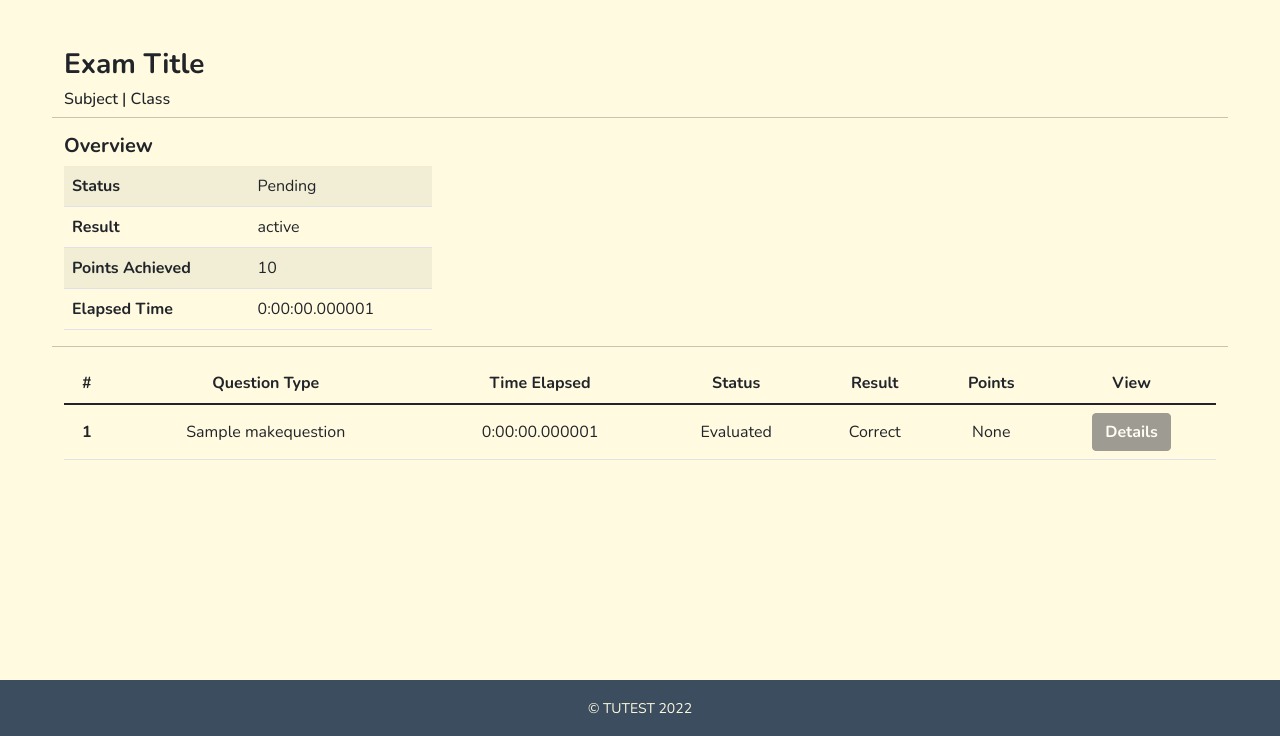
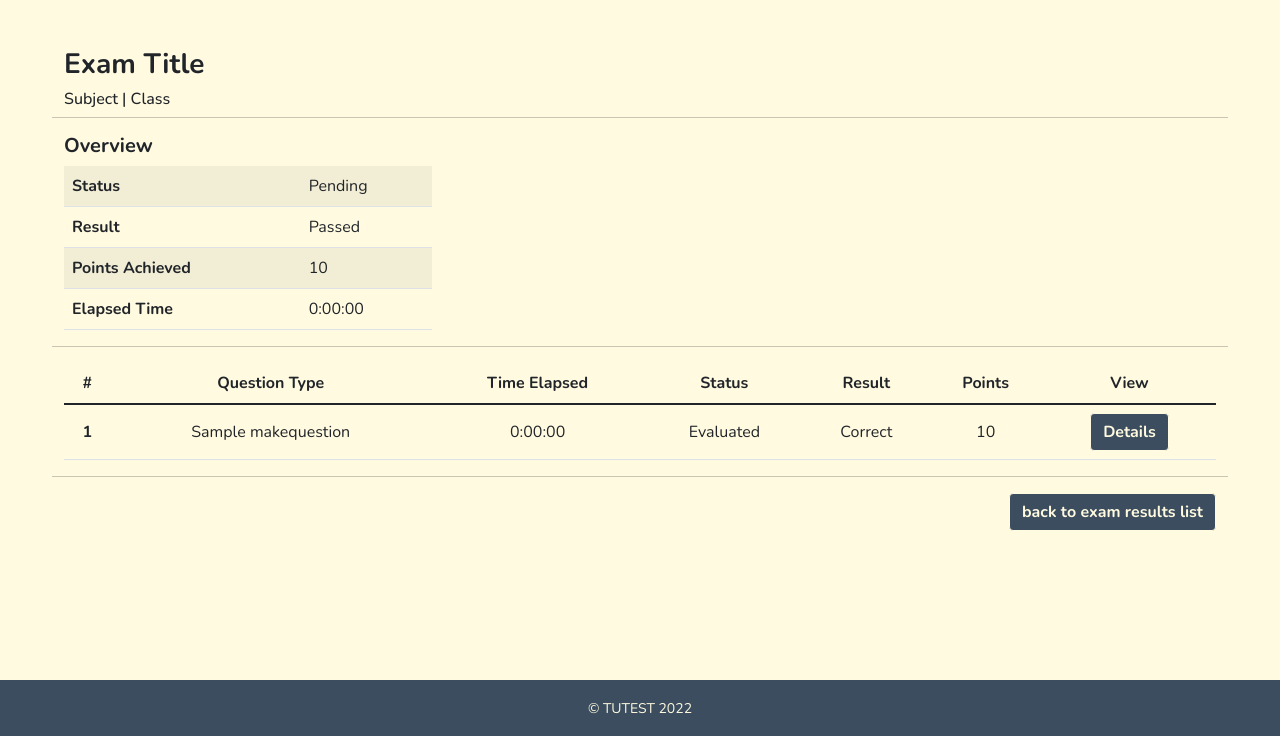
Before and after one commit to GcvKishore/TMS, a Django app: page /exam/exam-result/1 in a window 1280 px wide. Shown: the part 83-819 px from the top of the page. Run offline with Django 4.2, Linux system fonts and the light colour scheme; a user stored in the database is signed in; tables that the repository leaves empty hold one stand-in row (values such as "Sample post").

Commit message:
Add Tutee results page
Now tutee can also check results

```diff
--- a/exam_app/functions.py
+++ b/exam_app/functions.py
@@ -1,9 +1,11 @@
 from .models import *
+from datetime import datetime, date
+import time
 
 
-def validate_answers(user_answers, correct_answers):
+def validate_answers(user_answers, correct_answers, points):
     if len(user_answers) != len(correct_answers):
-        return 'Incorrect'
+        return 'Incorrect', 0
 
     user_inputs = []
     for answer in user_answers:
@@ -15,22 +17,30 @@ def validate_answers(user_answers, correct_answers):
 
     for user_answer in user_inputs:
         if user_answer not in answers:
-            return 'Incorrect'
+            return 'Incorrect', 0
 
-    return 'Correct'
+    return 'Correct', points
 
 
 def checkUserAnswers(exam_details_id):
     exam_details = UserExamDetails.objects.get(id=exam_details_id)
-    print("passed")
 
     username = exam_details.username
     exam = exam_details.exam
     questions = MakeQuestion.objects.filter(exam_model__id=exam.id).order_by('pk')
-    print(len(questions))
+
+    total_time_elapsed = datetime.strptime('00:00:00.000000', '%H:%M:%S.%f')
 
     for question in questions:
         user_question_details = UserQuestionDetails.objects.get(question=question.id, exam_details=exam_details)
+
+        start_time = user_question_details.start_time
+        end_time = user_question_details.end_time
+        time_elapsed = datetime.combine(date.today(), end_time) - datetime.combine(date.today(), start_time)
+        total_time_elapsed += time_elapsed
+        user_question_details.time_elapsed = time_elapsed
+        user_question_details.save()
+
         if not question.evaluation_type or None:
             UserResults.objects.filter(username=username, exam_details=exam_details,
                                        question=question).delete()
@@ -39,40 +49,49 @@ def checkUserAnswers(exam_details_id):
                 exam_details=exam_details,
                 question_type=question.question_type,
                 question=question,
+                question_details=user_question_details,
                 status='Pending',
                 result='Pending',
                 points=0,
                 time_elapsed=user_question_details.time_elapsed
             ).save()
-            return
-
-        user_answers = UserAnswerTextInput.objects.filter(question=user_question_details.id)
-        correct_answers = Answer.objects.filter(question=question.id)
-
-        result = validate_answers(user_answers, correct_answers)
-
-        UserResults.objects.filter(username=username, exam_details=exam_details,
-                                   question=question).delete()
-        UserResults.objects.create(
-            username=username,
-            exam_details=exam_details,
-            question_type=question.question_type,
-            question=question,
-            status='Evaluated',
-            result=result,
-            points=None,
-            time_elapsed=user_question_details.time_elapsed
-        ).save()
+        else:
+            user_answers = UserAnswerTextInput.objects.filter(question=user_question_details.id)
+            correct_answers = Answer.objects.filter(question=question.id)
+            result, points = validate_answers(user_answers, correct_answers, question.max_points)
+            UserResults.objects.filter(username=username, exam_details=exam_details,
+                                       question=question).delete()
+            UserResults.objects.create(
+                username=username,
+                exam_details=exam_details,
+                question_type=question.question_type,
+                question_details=user_question_details,
+                question=question,
+                status='Evaluated',
+                result=result,
+                points=points,
+                time_elapsed=user_question_details.time_elapsed
+            ).save()
 
     all_exam_questions_results = UserResults.objects.filter(exam_details=exam_details.id, username=username)
 
+    print(total_time_elapsed)
+    total_points = 0
+
+    exam_details.result_status = 'Passed'
     for exam_question_result in all_exam_questions_results:
         if exam_question_result.status == 'Pending':
             exam_details.status = 'Pending'
             exam_details.result_status = 'Pending'
             exam_details.save()
-            return
         if exam_question_result.result == 'Incorrect':
             exam_details.result_status = 'Failed'
-            exam_details.save()
-    return None
+        total_points += exam_question_result.points
+
+    start_time = exam_details.start_time
+    end_time = exam_details.end_time
+    time_elapsed = datetime.combine(date.today(), end_time) - datetime.combine(date.today(), start_time)
+    exam_details.time_elapsed = time_elapsed
+    exam_details.overall_points = total_points
+    exam_details.save()
+    return
--- a/exam_app/models.py
+++ b/exam_app/models.py
@@ -53,7 +53,10 @@ class UserExamDetails(models.Model):
     status = models.CharField(max_length=64, blank=True)
     result_status = models.CharField(max_length=64, blank=True, null=True)
     overall_points = models.IntegerField(blank=True, null=True)
+    start_time = models.TimeField(null=True, default=None)
+    end_time = models.TimeField(null=True, default=None)
     time_elapsed = models.DurationField(null=True)
+    date = models.DateTimeField(auto_now=True, null=True)
 
 
 class UserQuestionDetails(models.Model):
@@ -61,6 +64,8 @@ class UserQuestionDetails(models.Model):
     exam_details = models.ForeignKey('UserExamDetails', on_delete=models.CASCADE)
     points = models.IntegerField(blank=True, null=True)
     evaluation_status = models.CharField(max_length=64, blank=True, null=True)
+    start_time = models.TimeField(null=True, default=None)
+    end_time = models.TimeField(null=True, default=None)
     time_elapsed = models.DurationField(null=True)
 
 
@@ -78,8 +83,9 @@ class UserAnswerFileUpload(models.Model):
 
 class UserResults(models.Model):
     username = models.CharField(max_length=64)
-    question_type = models.CharField(max_length=64, default="")
+    question_type = models.CharField(max_length=64)
     exam_details = models.ForeignKey('UserExamDetails', on_delete=models.CASCADE)
+    question_details = models.ForeignKey('UserQuestionDetails', on_delete=models.CASCADE)
     question = models.ForeignKey('MakeQuestion', on_delete=models.CASCADE)
     status = models.CharField(max_length=64)
     result = models.CharField(max_length=64)
--- a/exam_app/urls.py
+++ b/exam_app/urls.py
@@ -13,4 +13,7 @@ urlpatterns = [
     path('<int:exam_id>/<int:question_index>', views.takeExam, name="takeExam"),
     path('exam-summary/<int:exam_details_id>', views.examSummary, name="exam-summary"),
     path('exam-result/<int:exam_details_id>', views.examResult, name="exam-result"),
+    path('exam-results-list/<int:exam_id>', views.examResultsList, name="tutee-exam-results-list"),
+    path('<int:exam_details_id>/view_question_result/<int:question_details>', views.questionResult,
+         name="question-result"),
 ]
--- a/exam_app/views.py
+++ b/exam_app/views.py
@@ -4,7 +4,7 @@ from .models import MakeExam, MakeQuestion, Option, Answer, UserExamDetails, Use
     UserAnswerFileUpload, UserAnswerTextInput, UserResults
 from .functions import checkUserAnswers
 # additional modules
-from datetime import date
+from datetime import datetime
 
 
 # Create your views here.
@@ -168,6 +168,7 @@ def generateFITB(question_text, answers):
 
 
 def takeExam(request, exam_id, question_index):
+    now = datetime.now()
     if request.method == 'POST':
         username = request.user.username
 
@@ -176,8 +177,9 @@ def takeExam(request, exam_id, question_index):
 
         exam_details = UserExamDetails.objects.get(exam=exam_id, username=username)
 
-        UserQuestionDetails.objects.filter(question=question, exam_details=exam_details).delete()
-        question_details = UserQuestionDetails.objects.create(question=question, exam_details=exam_details)
+        question_details = UserQuestionDetails.objects.get(question=question, exam_details=exam_details)
+        question_details.end_time = now.strftime("%H:%M:%S")
+        question_details.save()
 
         count = 0
         for user_input in request.POST:
@@ -200,6 +202,7 @@ def takeExam(request, exam_id, question_index):
         else:
             exam_details.status = 'Completed'
             exam_details.result_status = 'Pending'
+            exam_details.end_time = now.strftime("%H:%M:%S")
             exam_details.save()
             return redirect('exam_app:exam-summary', exam_details.id)
 
@@ -210,7 +213,9 @@ def takeExam(request, exam_id, question_index):
 
     exam_details = UserExamDetails.objects.filter(exam=exam_id, username=username)
     if len(exam_details) == 0:
-        UserExamDetails.objects.create(username=username, exam=exam, status=status).save()
+        UserExamDetails.objects.create(username=username, exam=exam, status=status,
+                                       start_time=now.strftime("%H:%M:%S")).save()
+    exam_details = UserExamDetails.objects.get(exam=exam_id, username=username)
 
     # get exam object and linked questions(sorted)
     questions = MakeQuestion.objects.filter(exam_model__id=exam_id).order_by('pk')
@@ -223,6 +228,10 @@ def takeExam(request, exam_id, question_index):
 
     if question.question_type == "Fill In The Blanks":
         question_text = generateFITB(question.question_text, answers)
+
+    UserQuestionDetails.objects.filter(question=question, exam_details=exam_details).delete()
+    UserQuestionDetails.objects.create(question=question, exam_details=exam_details,
+                                       start_time=now.strftime("%H:%M:%S"))
 
     return render(request, 'exam_app/take-exam.html', {
         'exam': exam,
@@ -248,8 +257,35 @@ def examResult(request, exam_details_id):
 
     username = request.user.username
     exam_details = UserExamDetails.objects.get(username=username, id=exam_details_id)
+    exam_id = exam_details.exam_id
     all_exam_questions_results = UserResults.objects.filter(exam_details=exam_details.id, username=username)
     return render(request, 'exam_app/exam-result.html', {
         'exam_details': exam_details,
         'all_exam_questions_results': all_exam_questions_results,
+        'exam_details_id': exam_details_id,
+        'exam_id': exam_id,
     })
+
+
+def examResultsList(request, exam_id):
+    exam = MakeExam.objects.get(id=exam_id)
+    exam_details = UserExamDetails.objects.filter(exam=exam_id, username=request.user.username)
+    return render(request, 'exam_app/tutee-exam-results-list.html', {
+        'all_exam_details': exam_details,
+        'exam': exam,
+    })
+
+
+def questionResult(request, exam_details_id, question_details):
+    user_question_details = UserQuestionDetails.objects.get(id=question_details)
+
+    question_id = user_question_details.question_id
+    question = MakeQuestion.objects.get(id=question_id)
+
+    user_inputs = UserAnswerTextInput.objects.filter(question=user_question_details)
+
+    return render(request, 'exam_app/question-result-details.html', {
+        'question': question,
+        'user_inputs': user_inputs,
+        'exam_details_id': exam_details_id,
+    })
--- a/templates/exam_app/exam-result.html
+++ b/templates/exam_app/exam-result.html
@@ -58,14 +58,20 @@
                         <td>{{ question_result.result }}</td>
                         <td>{{ question_result.points }}</td>
                         <td>
-                            <a href="">
-                                <button type="button" class="btn btn-primary" disabled>Details</button>
+                            <a href="{% url 'exam_app:question-result' exam_details_id question_result.question_details_id %}">
+                                <button type="button" class="btn btn-primary">Details</button>
                             </a>
                         </td>
                     </tr>
                 {% endfor %}
                 </tbody>
             </table>
+        </div>
+        <hr>
+        <div class="text-end">
+            <a href="{% url 'exam_app:tutee-exam-results-list' exam_id %}">
+                <button type="button" class="btn btn-primary">back to exam results list</button>
+            </a>
 
         </div>
 
--- a/templates/exam_app/view-all-exams-tutee.html
+++ b/templates/exam_app/view-all-exams-tutee.html
@@ -41,8 +41,8 @@
                         </a>
                     </td>
                     <td>
-                        <a href="#">
-                            <button type="button" class="btn btn-primary" disabled>Show</button>
+                        <a href="{% url 'exam_app:tutee-exam-results-list' exam.id %}">
+                            <button type="button" class="btn btn-primary">Results</button>
                         </a>
                     </td>
                 </tr>
```
Also changed, not shown: templates/exam_app/question-result-details.html (added, +29 -0 lines), templates/exam_app/tutee-exam-results-list.html (added, +59 -0 lines), exam_app/migrations/0001_initial.py, exam_app/migrations/0002_alter_makequestion_evaluation_type.py (deleted).
